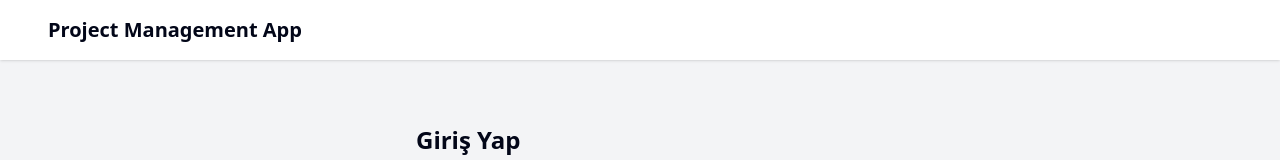
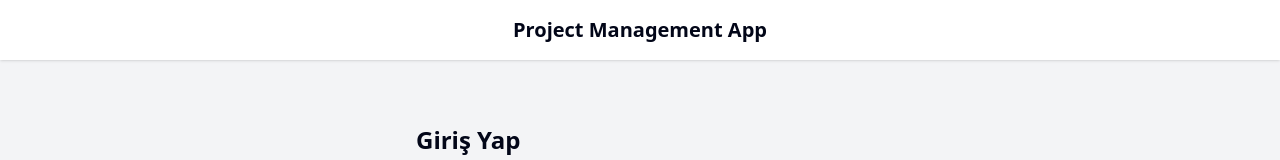
Before and after one commit to EmirhanG7/Project-Management-App, a React (Vite) app in the folder client/: page /login in a window 1280 px wide. Shown: the top 160 px of the page. Built offline with nearby package versions, Linux system fonts and the light colour scheme; no server answers.

Commit message:
add redux-toolkit

```diff
--- a/client/package.json
+++ b/client/package.json
@@ -19,6 +19,7 @@
     "@radix-ui/react-dropdown-menu": "^2.1.13",
     "@radix-ui/react-label": "^2.1.4",
     "@radix-ui/react-slot": "^1.2.0",
+    "@reduxjs/toolkit": "^2.7.0",
     "@tailwindcss/postcss": "^4.1.4",
     "@tailwindcss/vite": "^4.1.4",
     "class-variance-authority": "^0.7.1",
@@ -29,6 +30,7 @@
     "react-dnd": "^16.0.1",
     "react-dnd-html5-backend": "^16.0.1",
     "react-dom": "^19.0.0",
+    "react-redux": "^9.2.0",
     "react-router-dom": "^6.30.0",
     "tailwind-merge": "^3.2.0",
     "tailwindcss": "^4.1.4"
--- a/client/src/components/Header.jsx
+++ b/client/src/components/Header.jsx
@@ -1,4 +1,4 @@
-import {Link} from "react-router-dom";
+import {Link, useNavigate} from "react-router-dom";
 import {Button} from "@/components/ui/button.js";
 import {
   DropdownMenu,
@@ -7,14 +7,26 @@ import {
   DropdownMenuTrigger
 } from "@/components/ui/dropdown-menu.js";
 import { UserCog, Settings, LogOut } from 'lucide-react';
+import {useDispatch, useSelector} from "react-redux";
+import {logout} from "@/api.js";
+import {clearUser} from "@/store/authSlice.js";
 
-export default function Header({user, onLogout}) {
+export default function Header() {
+  const navigate = useNavigate();
+  const dispatch = useDispatch();
+
+  const handleLogout = async () => {
+    await logout()
+    dispatch(clearUser())
+    navigate('/login');
+  };
+  const user = useSelector(state => state.auth.user)
 
 
   return (
-    <header className="flex items-center justify-center px-6 md:px-12 py-4 bg-white shadow">
-      <div className='flex justify-between w-full'>
-        <Link to="/" className="text-xl font-bold">
+    <header className="px-6 md:px-12 py-4 bg-white shadow">
+      <div className={`flex w-full ${user ? 'justify-between' : 'justify-center'} `}>
+        <Link to="/" className="text-xl font-bold text-center">
           Project Management App
         </Link>
         {user &&
@@ -40,7 +52,7 @@ export default function Header({user, onLogout}) {
                   <Settings />
                   <Link to="#">Hesap ayarları</Link>
                 </DropdownMenuItem>
-                <DropdownMenuItem onClick={onLogout} >
+                <DropdownMenuItem onClick={handleLogout} >
                   <LogOut />
                   <span>Log out</span>
                 </DropdownMenuItem>
--- a/client/src/components/Layout.jsx
+++ b/client/src/components/Layout.jsx
@@ -1,30 +1,11 @@
-import {Outlet, useNavigate} from 'react-router-dom';
+import {Outlet} from 'react-router-dom';
 import Header from "@/components/Header.jsx";
-import {useEffect, useState} from "react";
-import {getMe, logout} from "@/api.js";
 
 export default function Layout() {
-  const [user, setUser] = useState(null);
-  const navigate = useNavigate();
-
-  useEffect(() => {
-    const getUser = async () => {
-      const {user} = await getMe();
-      setUser(user);
-    }
-    getUser();
-  }, [])
-
-
-
-  const handleLogout = async () => {
-    await logout()
-    navigate('/login');
-  };
 
   return (
     <div className="min-h-screen flex flex-col bg-gray-100 ">
-      <Header user={user} onLogout={handleLogout} />
+      <Header />
       <main className="flex-1 p-6 md:px-12">
         <Outlet />
       </main>
--- a/client/src/components/PrivateRoute.jsx
+++ b/client/src/components/PrivateRoute.jsx
@@ -1,19 +1,34 @@
 import { useState, useEffect } from 'react'
 import { Navigate, Outlet, useLocation } from 'react-router-dom'
 import { getMe } from '../api'
+import {useDispatch, useSelector} from "react-redux";
+import {setUser} from "@/store/authSlice.js";
 
 export default function PrivateRoute({ redirectPath = '/login' }) {
-  const [status, setStatus] = useState('pending')
+  // const [status, setStatus] = useState('pending')
   const location = useLocation()
+  const dispatch = useDispatch()
+
+  const user = useSelector((state) => state.auth.user);
+  const [checkingAuth, setCheckingAuth] = useState(true);
 
   useEffect(() => {
     getMe()
-      .then(() => setStatus('authenticated'))
-      .catch(() => setStatus('unauthenticated'))
-  }, [])
+      .then((res) => {
+        dispatch(setUser(res.user));
+        setCheckingAuth(false);
+      })
+      .catch(() => {
+        setCheckingAuth(false);
+      });
+  }, [dispatch]);
+
+  if (checkingAuth) {
+    return <div>Loading...</div>; // Asenkron işlem tamamlanana kadar yükleme ekranı göster
+  }
 
 
-  if (status === 'unauthenticated') {
+  if (user === null) {
     return <Navigate to={redirectPath} state={{ from: location }} replace />
   }
 
--- a/client/src/pages/Login.jsx
+++ b/client/src/pages/Login.jsx
@@ -6,6 +6,8 @@ import { Button } from "../components/ui/button";
 import { Loader2 } from "lucide-react";
 import {Label} from "@/components/ui/label.js";
 import {Checkbox} from "@/components/ui/checkbox.js";
+import {useDispatch} from "react-redux";
+import {setUser} from "@/store/authSlice.js";
 
 export default function LoginPage() {
   const { state } = useLocation();
@@ -17,13 +19,16 @@ export default function LoginPage() {
   const [loading, setLoading] = useState(false);
   const [resendMsg, setResendMsg] = useState('');
 
+  const dispatch = useDispatch();
+
   const handleSubmit = async (e) => {
     e.preventDefault();
     setError('');
     setResendMsg('');
     try {
       setLoading(true);
-      const { token } = await login(form);
+      const { user } = await login(form);
+      dispatch(setUser(user))
       // localStorage.setItem('token', token);
       setLoading(false);
       navigate('/boards');
--- /dev/null
+++ b/client/src/store/authSlice.js
@@ -0,0 +1,21 @@
+import {createSlice} from "@reduxjs/toolkit";
+
+const initialState = {
+  user: null
+}
+
+export const auth = createSlice({
+  name: 'auth',
+  initialState,
+  reducers: {
+    setUser: (state, action) => {
+      state.user = action.payload;
+    },
+    clearUser: (state) => {
+      state.user = false;
+    },
+  },
+})
+
+export const {setUser, clearUser} = auth.actions
+export default auth.reducer
--- /dev/null
+++ b/client/src/store/index.js
@@ -0,0 +1,8 @@
+import {configureStore} from "@reduxjs/toolkit";
+import auth from "./authSlice";
+
+export const store = configureStore({
+  reducer: {
+    auth
+  },
+})
```
Also changed, not shown: client/src/main.jsx (+7 -2 lines), 1 other file (tests, documents, lock files or other folders).
